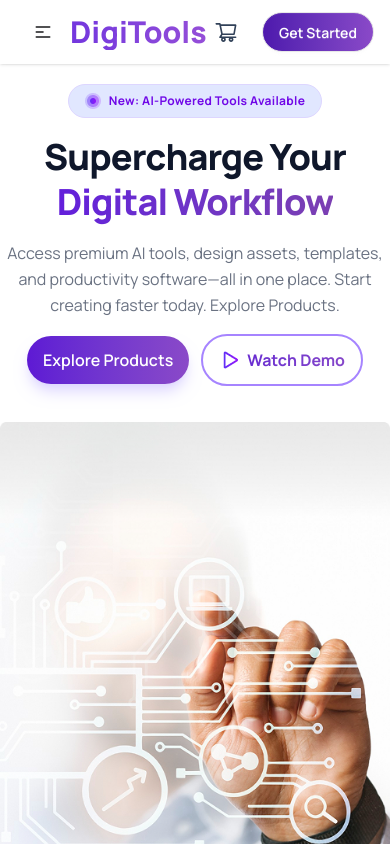
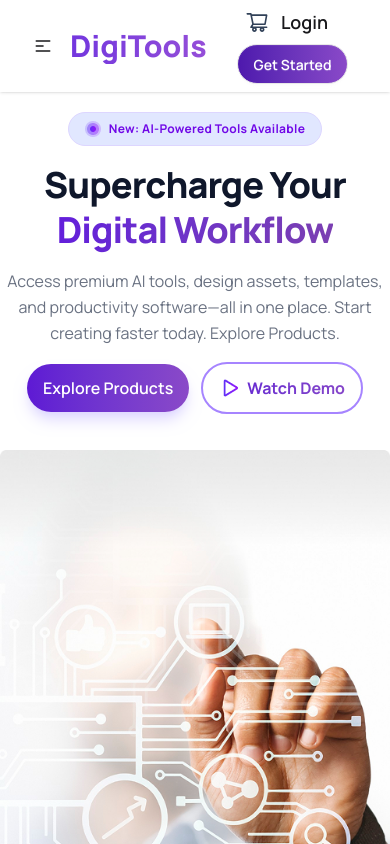
Before and after one commit to MHJony1/A-6-DigiTools-Platform, a React (Vite) app: page / in a window 390 px wide. Shown: the top 844 px of the page. Built offline with nearby package versions, Linux system fonts and the light colour scheme.

Commit message:
added some responsive style and optimized code

```diff
--- a/src/Components/Navbar/Navbar.jsx
+++ b/src/Components/Navbar/Navbar.jsx
@@ -32,8 +32,8 @@
       <li className='text-md font-semibold'><a href="">FAQ</a></li>
     </ul>
   </div>
-  <div className="navbar-end flex ml-4 space-x-3">
-    <div className=' flex justify-between items-center space-x-3'>
+  <div className="navbar-end flex flex-col md:flex-row gap-2 ml-4 space-x-3">
+    <div className=' flex  justify-between items-center space-x-3'>
 
       <div className="relative cursor-pointer group">
             <AiOutlineShoppingCart className="text-2xl text-slate-700 group-hover:text-[#7336de] transition-all" />
@@ -45,7 +45,7 @@
             )}
         </div>
 
-     <h3 className="text-lg font-semibold hidden sm:block">Login</h3>
+     <h3 className="text-lg font-semibold">Login</h3>
     </div>
     <a className="btn bg-linear-to-r from-[#4e18ad] to-[#8a49c8] rounded-full text-white">Get Started</a>
   </div>
--- a/src/Components/Product/Cart.jsx
+++ b/src/Components/Product/Cart.jsx
@@ -33,7 +33,7 @@
         <div className=''>
           {
             cart.map((item) =>(
-              <div className="flex items-center max-w-280 mx-auto mb-5 bg-gray-100 shadow-sm  justify-between border border-gray-50 rounded-xl p-4"
+              <div className="flex items-center max-w-290 mx-auto mb-5 bg-gray-100 shadow-sm  justify-between border border-gray-50 hover:border-red-400 rounded-xl p-4"
                 key={item.id}>
 
                 <div className='flex items-center gap-4'>
@@ -54,12 +54,12 @@
             ))}
         </div>
 
-        <div className='max-w-280 mx-auto flex justify-between items-center mb-4'>
+        <div className='max-w-290 mx-auto flex justify-between items-center mb-4'>
           <h3 className='text-xl font-bold'>Total</h3>
           <p className='text-2xl font-bold'>${totalPrice}</p>
         </div>
 
-        <div onClick={handleProceedToCart} className='text-lg font-bold w-full max-w-280 mx-auto rounded-full bg-linear-to-r from-[#631edb] to-[#7b3fb2] text-white text-center py-3 mb-7 cursor-pointer'>
+        <div onClick={handleProceedToCart} className='text-lg font-bold w-full max-w-290 mx-auto rounded-full bg-linear-to-r from-[#631edb] to-[#7b3fb2] hover:scale-102 text-white text-center py-3 mb-7 cursor-pointer'>
           <button>Proceed To Checkout</button>
         </div>
         </>
--- a/src/Components/Product/ProductsCard.jsx
+++ b/src/Components/Product/ProductsCard.jsx
@@ -24,7 +24,7 @@
 
 
   return (
-   <div className="bg-white p-6 rounded-3xl border border-slate-100 shadow-sm hover:shadow-md transition-all flex flex-col justify-between group hover:scale-105">
+   <div className="bg-white p-6 rounded-3xl border border-slate-100 hover:border-blue-400 shadow-sm hover:shadow-md transition-all flex flex-col justify-between group hover:scale-105">
 
       <div>
         {/* Top Header: Image and Tag */}
```
